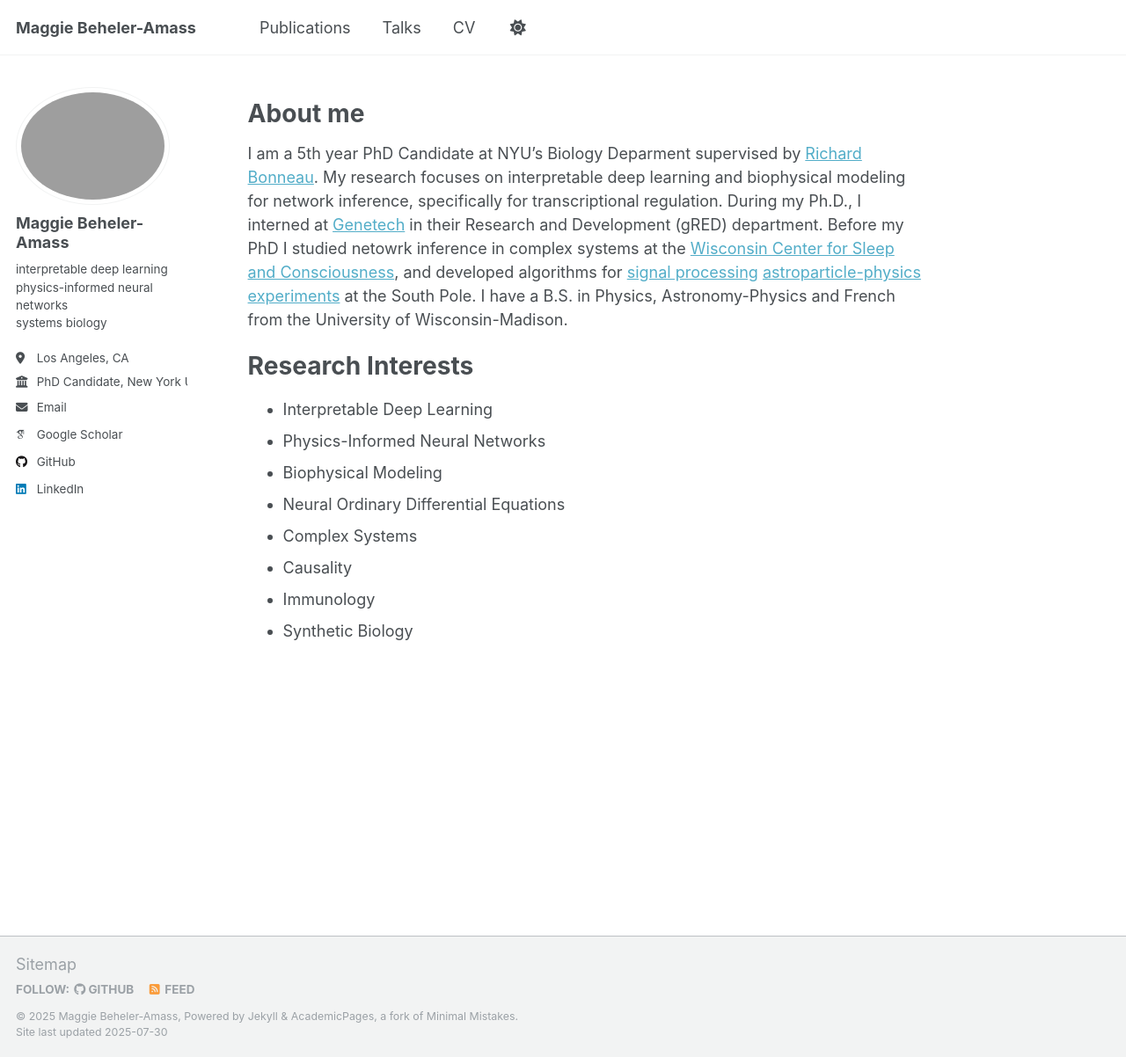
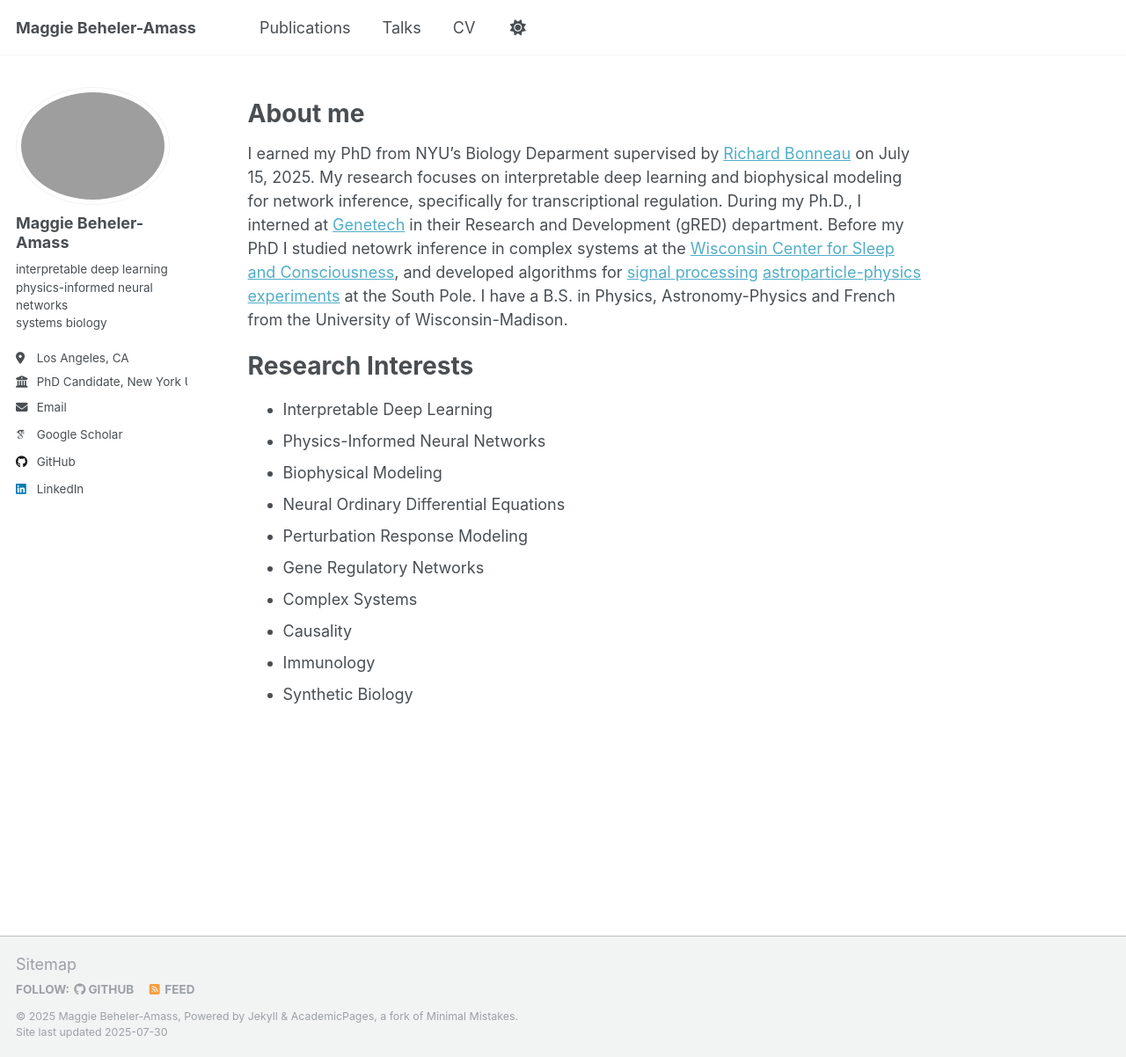
Before and after one commit to maggiealetha/maggiealetha.github.io, a Jekyll site: the page built from _pages/about.md, in a window 1280 px wide and 1202 px high. Shown: the whole window at 88% size. Built offline with Jekyll 4.4.1, drawn with Linux system fonts in a browser that asks for light colours; some web fonts are replaced.

Commit message:
Update about.md

```diff
--- a/_pages/about.md
+++ b/_pages/about.md
@@ -8,7 +8,7 @@ redirect_from:
 ---
 About me
 ======
-I am a 5th year PhD Candidate at NYU's Biology Deparment supervised by [Richard Bonneau](https://www.gene.com/scientists/our-scientists/richard-bonneau). My research focuses on interpretable deep learning and biophysical modeling for network inference, specifically for transcriptional regulation. During my Ph.D., I interned at [Genetech](https://www.gene.com/) in their Research and Development (gRED) department. Before my PhD I studied netowrk inference in complex systems at the [Wisconsin Center for Sleep and Consciousness](https://centerforsleepandconsciousness.psychiatry.wisc.edu/), and developed algorithms for [signal processing](https://www.nevis.columbia.edu/reu/2017/) [astroparticle-physics experiments](https://wipac.wisc.edu/) at the South Pole. I have a B.S. in Physics, Astronomy-Physics and French from the University of Wisconsin-Madison.
+I earned my PhD from NYU's Biology Deparment supervised by [Richard Bonneau](https://www.gene.com/scientists/our-scientists/richard-bonneau) on July 15, 2025. My research focuses on interpretable deep learning and biophysical modeling for network inference, specifically for transcriptional regulation. During my Ph.D., I interned at [Genetech](https://www.gene.com/) in their Research and Development (gRED) department. Before my PhD I studied netowrk inference in complex systems at the [Wisconsin Center for Sleep and Consciousness](https://centerforsleepandconsciousness.psychiatry.wisc.edu/), and developed algorithms for [signal processing](https://www.nevis.columbia.edu/reu/2017/) [astroparticle-physics experiments](https://wipac.wisc.edu/) at the South Pole. I have a B.S. in Physics, Astronomy-Physics and French from the University of Wisconsin-Madison.
 
 Research Interests
 ======
@@ -16,6 +16,8 @@ Research Interests
 - Physics-Informed Neural Networks
 - Biophysical Modeling
 - Neural Ordinary Differential Equations
+- Perturbation Response Modeling
+- Gene Regulatory Networks
 - Complex Systems
 - Causality
 - Immunology
```
